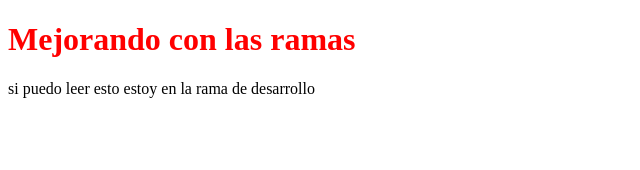
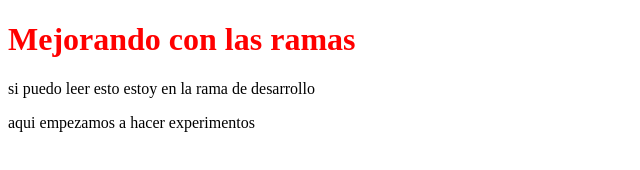
Before and after one commit to rawy13/test-project, a plain HTML site: page index.html in a window 1280 px wide. Shown: the whole page, without its empty margins (0-640 px from the left). Drawn offline with Linux system fonts and the light colour scheme.

Commit message:
experimento

```diff
--- a/index.html
+++ b/index.html
@@ -10,5 +10,6 @@
 <body>
     <h1>Mejorando con las ramas</h1>
     <p>si puedo leer esto estoy en la rama de desarrollo</p>
+    <p>aqui empezamos a hacer experimentos</p>
 </body>
 </html>
```
